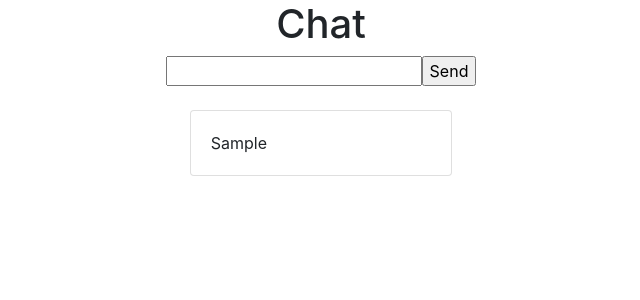
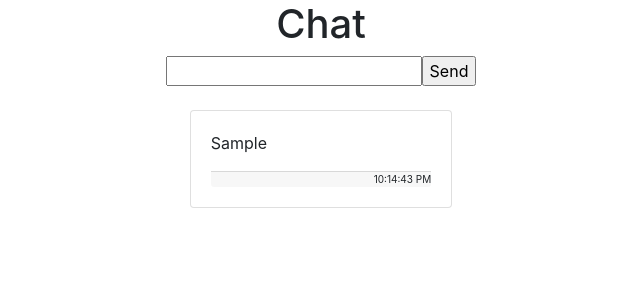
Before and after one commit to dewinterjack/chatter, a React (Create React App) app: page / in a window 1280 px wide. Both pictures are taken after typing "Sample" into the empty fields and a click on the input "Send". Shown: the top 300 px of the page, without its empty margins (319-959 px from the left). Built offline with nearby package versions, Linux system fonts and the light colour scheme.

Commit message:
Add time sent to messages

```diff
--- a/src/components/Chat.tsx
+++ b/src/components/Chat.tsx
@@ -3,7 +3,7 @@ import { RootState } from "../store/index";
 import { connect } from "react-redux";
 import React, { useState } from "react";
 import { Message } from "../store/chat/types";
-import { Card, CardBody, CardText } from "reactstrap";
+import { Card, CardBody, CardText, CardFooter } from "reactstrap";
 
 function Chat(props: any) {
   const [message, setMessage] = useState("");
@@ -15,6 +15,11 @@ function Chat(props: any) {
         <Card style={{ width: "75%", margin: "auto", textAlign: "start" }}>
           <CardBody>
             <CardText>{message.message}</CardText>
+            <CardFooter
+              style={{ fontSize: "x-small", textAlign: "right", padding: 0 }}
+            >
+              {new Date(message.timestamp).toLocaleTimeString()}
+            </CardFooter>
           </CardBody>
         </Card>
       </div>
```
